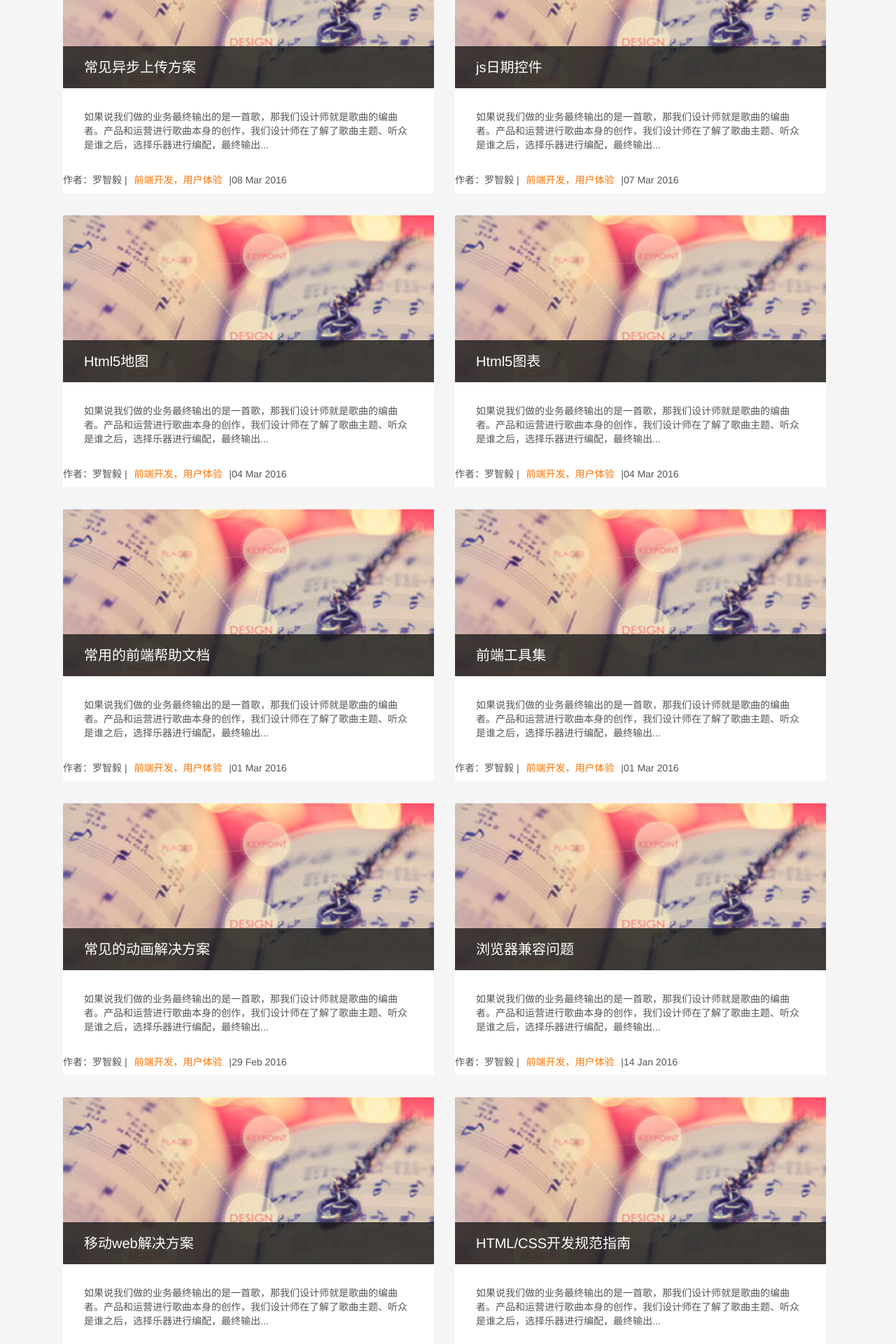
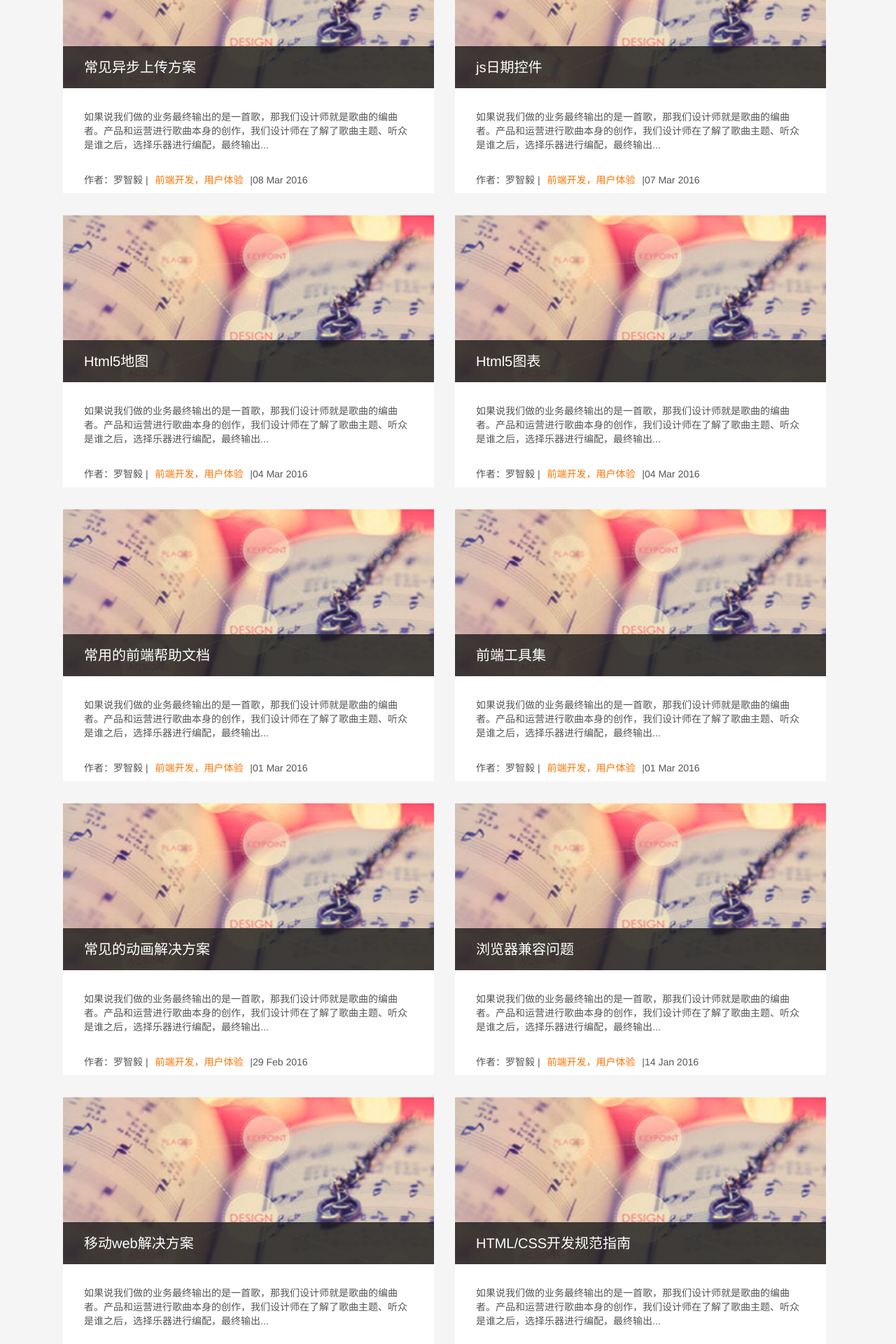
Before and after one commit to luozyiii/blog, a Jekyll site: the page built from index.html, in a window 1280 px wide. Shown: the part 444-2364 px from the top of the page at 70% size. Built offline with Jekyll 4.4.1, drawn with Linux system fonts in a browser that asks for light colours.

Commit message:
风格调整

```diff
--- a/css/blog.css
+++ b/css/blog.css
@@ -96,8 +96,7 @@
 	background-color: #fff;
 }
 .m-footer .link-ued {
-	margin-top: 10px;
-	margin-bottom: 10px;
+	padding-top: 10px;
 }
 .m-footer .link-ued a {
 	padding-right: 10px;
@@ -182,6 +181,9 @@
 .m-article .des {
 	padding: 30px;
 }
+.m-article .info {
+	text-indent: 30px;
+}
 .m-article .tag {
 	padding: 0 6px;
 	color: #ff7300;
```
